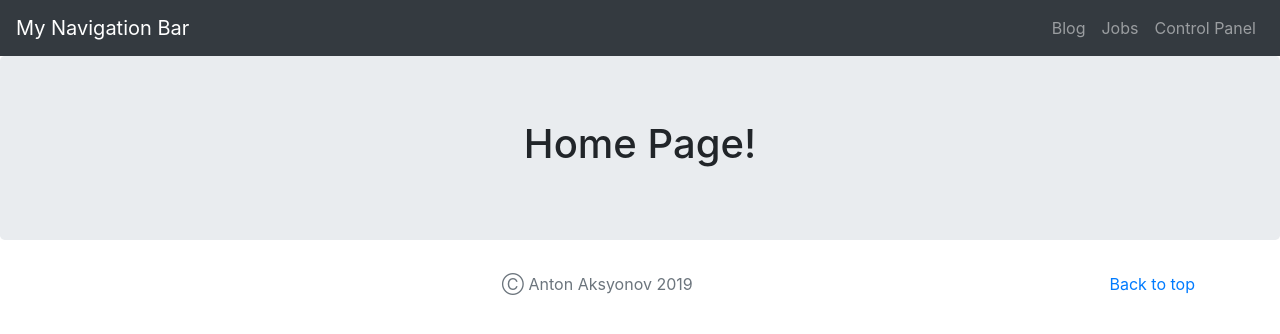
After one commit to AntonAks/myweb, a Django app: template templates/home.html in a window 1280 px wide. The commit adds this page. Shown: the top 334 px of the page. Run offline with Django 3.2, Linux system fonts and the light colour scheme; the template is opened without the code that fills it, so the values that code supplies are empty; some libraries are stand-ins or nearby versions.

Commit message:
Make some optimisation with HTML pages

```diff
--- a/myweb/settings.py
+++ b/myweb/settings.py
@@ -57,7 +57,7 @@ ROOT_URLCONF = 'myweb.urls'
 TEMPLATES = [
     {
         'BACKEND': 'django.template.backends.django.DjangoTemplates',
-        'DIRS': [],
+        'DIRS': ['myweb/templates'],
         'APP_DIRS': True,
         'OPTIONS': {
             'context_processors': [
--- a/myweb/urls.py
+++ b/myweb/urls.py
@@ -2,11 +2,14 @@ from django.contrib import admin
 from django.urls import path, include
 from django.conf import settings
 from django.conf.urls.static import static
+import myweb.views
 import jobs.views
 import control_panel.views
 
+
 urlpatterns = [
-    path('', jobs.views.home, name='jobs'),
+    path('', myweb.views.my_web_home_page, name='home_page'),
+    path('jobs/', jobs.views.home, name='jobs'),
     path('admin/', admin.site.urls),
     path('blog/', include('blog.urls')),
     path('controlpanel/', control_panel.views.control_panel, name='controlpanel'),
--- /dev/null
+++ b/myweb/views.py
@@ -0,0 +1,4 @@
+from django.shortcuts import render
+
+def my_web_home_page(request):
+    return render(request, 'home.html')
--- /dev/null
+++ b/templates/base_page.html
@@ -0,0 +1,67 @@
+<!doctype html>
+<html lang="en">
+<head>
+  <meta charset="utf-8">
+  <title>Anton Aks</title>
+  <link rel="canonical" href="https://getbootstrap.com/docs/4.3/examples/album/">
+  <!-- Bootstrap core CSS -->
+  <link rel="stylesheet" href="https://stackpath.bootstrapcdn.com/bootstrap/4.3.1/css/bootstrap.min.css" integrity="sha384-ggOyR0iXCbMQv3Xipma34MD+dH/1fQ784/j6cY/iJTQUOhcWr7x9JvoRxT2MZw1T" crossorigin="anonymous">
+
+  <style>
+  .bd-placeholder-img {
+    font-size: 1.125rem;
+    text-anchor: middle;
+    -webkit-user-select: none;
+    -moz-user-select: none;
+    -ms-user-select: none;
+    user-select: none;
+  }
+
+  @media (min-width: 768px) {
+    .bd-placeholder-img-lg {
+      font-size: 3.5rem;
+    }
+  }
+  </style>
+  <!-- Custom styles for this template -->
+  <link href="album.css" rel="stylesheet">
+</head>
+<body>
+  <header>
+    <nav class="navbar navbar-expand-lg navbar-dark bg-dark">
+      <a class="navbar-brand" href="{% url 'home_page' %}">My Navigation Bar</a>
+      <button class="navbar-toggler" type="button" data-toggle="collapse" data-target="#navbarSupportedContent" aria-controls="navbarSupportedContent" aria-expanded="false" aria-label="Toggle navigation">
+        <span class="navbar-toggler-icon"></span>
+      </button>
+      <div class="collapse navbar-collapse" id="navbarSupportedContent">
+        <ul class="navbar-nav ml-auto">
+          <li class="nav-item">
+            <a class="nav-link" href="{% url 'blog' %}">Blog</a>
+          </li>
+          <li class="nav-item">
+            <a class="nav-link" href="{% url 'jobs' %}">Jobs</a>
+          </li>
+          <li class="nav-item">
+            <a class="nav-link" href="{% url 'controlpanel' %}">Control Panel <span class="sr-only">(current)</span></a>
+          </li>
+        </ul>
+      </div>
+    </nav>
+  </header>
+
+  {% block content %}
+  {% endblock content %}
+
+  <footer class="text-muted">
+    <div class="container text-center">
+      <p class="float-right">
+        <a href="#">Back to top</a>
+      </p>
+      <p>Ⓒ Anton Aksyonov {% now "Y" %}</p>
+    </div>
+  </footer>
+  <script src="https://code.jquery.com/jquery-3.3.1.slim.min.js" integrity="sha384-q8i/X+965DzO0rT7abK41JStQIAqVgRVzpbzo5smXKp4YfRvH+8abtTE1Pi6jizo" crossorigin="anonymous"></script>
+  <script src="https://cdnjs.cloudflare.com/ajax/libs/popper.js/1.14.7/umd/popper.min.js" integrity="sha384-UO2eT0CpHqdSJQ6hJty5KVphtPhzWj9WO1clHTMGa3JDZwrnQq4sF86dIHNDz0W1" crossorigin="anonymous"></script>
+  <script src="https://stackpath.bootstrapcdn.com/bootstrap/4.3.1/js/bootstrap.min.js" integrity="sha384-JjSmVgyd0p3pXB1rRibZUAYoIIy6OrQ6VrjIEaFf/nJGzIxFDsf4x0xIM+B07jRM" crossorigin="anonymous"></script>
+</body>
+</html>
--- /dev/null
+++ b/templates/home.html
@@ -0,0 +1,24 @@
+<!doctype html>
+{% extends 'base_page.html' %}
+
+
+<html lang="en">
+<head>
+  <meta charset="utf-8">
+  <title>Anton Aks</title>
+</head>
+
+{% block content %}
+
+<body>
+  <main role="main">
+    <section class="jumbotron text-center">
+      <div class="container">
+        <h1 class="jumbotron-heading">Home Page!</h1>
+      </div>
+    </section>
+  </main>
+</body>
+
+{% endblock %}
+</html>
```
Also changed, not shown: jobs/templates/jobs/home.html (+4 -67 lines).
